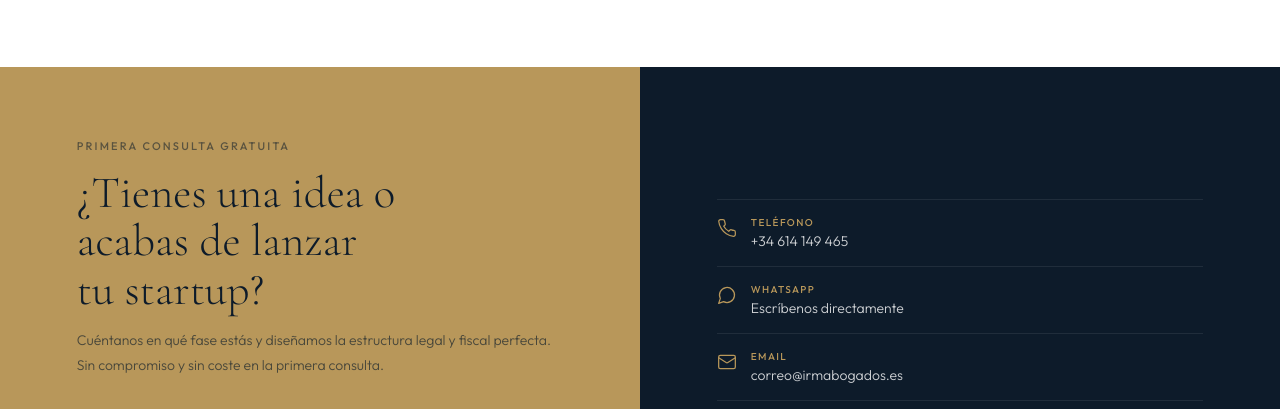
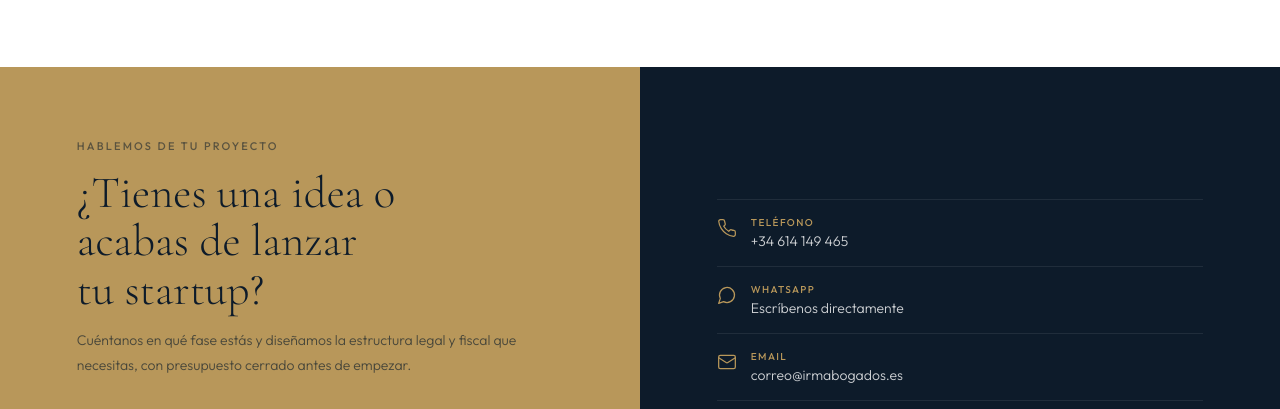
Before and after one commit to Ivanrm01/IRM-Abogados, a Next.js app: page /asesoramiento-start-ups in a window 1280 px wide. Shown: the part 3940-4349 px from the top of the page. Built offline with nearby package versions, Linux system fonts and the light colour scheme; no server answers.

Commit message:
Actualizar page.jsx

```diff
--- a/app/asesoramiento-start-ups/page.jsx
+++ b/app/asesoramiento-start-ups/page.jsx
@@ -141,9 +141,9 @@ export default function StartupsPage() {
 
       <section className={styles.cta}>
         <div className={styles.ctaLeft}>
-          <div className={styles.ctaEyebrow}>Primera consulta gratuita</div>
+          <div className={styles.ctaEyebrow}>Hablemos de tu proyecto</div>
           <div className={styles.ctaTitle}>¿Tienes una idea o<br />acabas de lanzar<br />tu startup?</div>
-          <p className={styles.ctaDesc}>Cuéntanos en qué fase estás y diseñamos la estructura legal y fiscal perfecta. Sin compromiso y sin coste en la primera consulta.</p>
+          <p className={styles.ctaDesc}>Cuéntanos en qué fase estás y diseñamos la estructura legal y fiscal que necesitas, con presupuesto cerrado antes de empezar.</p>
           <div className={styles.ctaBtns}>
             <Link href="/contacto" className="btn-navy">Solicitar consulta</Link>
             <TrackedLink ubicacion="startups" href="tel:+34614149465" className="btn-outline-navy">hablar con un experto</TrackedLink>
```
